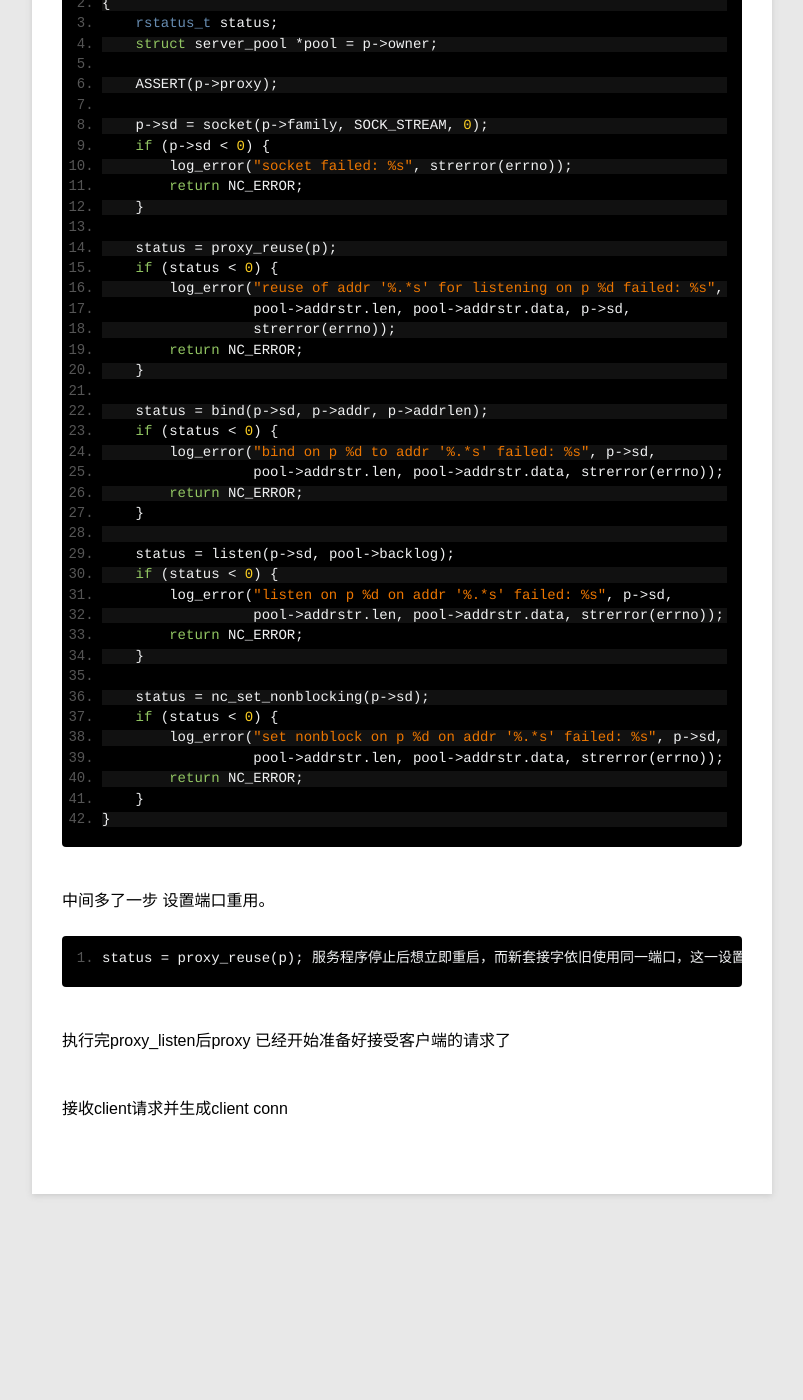
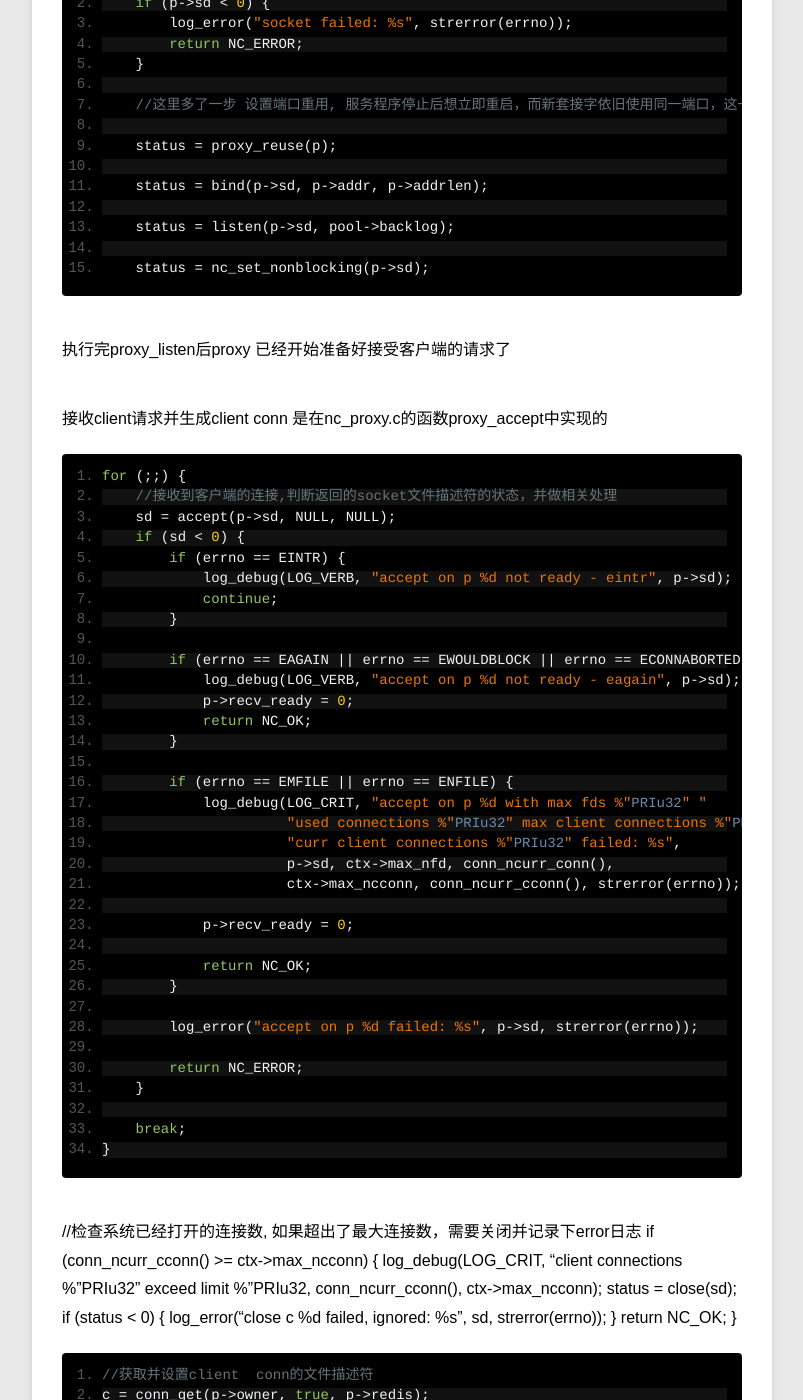
Before and after one commit to johnsonma/johnsonma.github.io, a Jekyll site: the page built from _posts/blog/2014-01-10-nc-3.md, in a window 1280 px wide and 1400 px high, scrolled down 898 px. Shown: the whole window, without its empty margins (78-881 px from the left). Built offline with Jekyll 4.4.1, drawn with Linux system fonts in a browser that asks for light colours; Markdown is read by kramdown in place of the engine named in the settings; before the commit the page ends 2172 px from its top, so only the background shows below that; some of the changed text lies outside the part shown.

Commit message:
add new post

```diff
--- a/_posts/blog/2014-01-10-nc-3.md
+++ b/_posts/blog/2014-01-10-nc-3.md
@@ -27,56 +27,78 @@ unix 网络编程的相关资料有更具体的介绍
 下面我们来看nc 中proxy socket的建立
 在nc_proxy.c 的proxy_listen 函数实现了上面的步骤
 
-	static rstatus_t proxy_listen(struct context *ctx, struct conn *p)
-    {
-	    rstatus_t status;
-	    struct server_pool *pool = p->owner;
-
-	    ASSERT(p->proxy);
-
 	    p->sd = socket(p->family, SOCK_STREAM, 0);
 	    if (p->sd < 0) {
 	        log_error("socket failed: %s", strerror(errno));
 	        return NC_ERROR;
 	    }
 
+	    //这里多了一步 设置端口重用, 服务程序停止后想立即重启，而新套接字依旧使用同一端口，这一设置非常有用
+
 	    status = proxy_reuse(p);
-	    if (status < 0) {
-	        log_error("reuse of addr '%.*s' for listening on p %d failed: %s",
-	                  pool->addrstr.len, pool->addrstr.data, p->sd,
-	                  strerror(errno));
-	        return NC_ERROR;
-	    }
 
 	    status = bind(p->sd, p->addr, p->addrlen);
-	    if (status < 0) {
-	        log_error("bind on p %d to addr '%.*s' failed: %s", p->sd,
-	                  pool->addrstr.len, pool->addrstr.data, strerror(errno));
-	        return NC_ERROR;
-	    }
 
 	    status = listen(p->sd, pool->backlog);
-	    if (status < 0) {
-	        log_error("listen on p %d on addr '%.*s' failed: %s", p->sd,
-	                  pool->addrstr.len, pool->addrstr.data, strerror(errno));
-	        return NC_ERROR;
-	    }
 
 	    status = nc_set_nonblocking(p->sd);
-	    if (status < 0) {
-	        log_error("set nonblock on p %d on addr '%.*s' failed: %s", p->sd,
-	                  pool->addrstr.len, pool->addrstr.data, strerror(errno));
-	        return NC_ERROR;
-	    }
-    }
 
-中间多了一步 设置端口重用。
-
-	status = proxy_reuse(p);
-服务程序停止后想立即重启，而新套接字依旧使用同一端口，这一设置非常有用
 
 
 执行完proxy_listen后proxy 已经开始准备好接受客户端的请求了
 
 
-接收client请求并生成client conn
+接收client请求并生成client conn 是在nc_proxy.c的函数proxy_accept中实现的
+
+	for (;;) {
+	    //接收到客户端的连接,判断返回的socket文件描述符的状态，并做相关处理
+        sd = accept(p->sd, NULL, NULL);
+        if (sd < 0) {
+            if (errno == EINTR) {
+                log_debug(LOG_VERB, "accept on p %d not ready - eintr", p->sd);
+                continue;
+            }
+
+            if (errno == EAGAIN || errno == EWOULDBLOCK || errno == ECONNABORTED) {
+                log_debug(LOG_VERB, "accept on p %d not ready - eagain", p->sd);
+                p->recv_ready = 0;
+                return NC_OK;
+            }
+
+            if (errno == EMFILE || errno == ENFILE) {
+                log_debug(LOG_CRIT, "accept on p %d with max fds %"PRIu32" "
+                          "used connections %"PRIu32" max client connections %"PRIu32" "
+                          "curr client connections %"PRIu32" failed: %s",
+                          p->sd, ctx->max_nfd, conn_ncurr_conn(),
+                          ctx->max_ncconn, conn_ncurr_cconn(), strerror(errno));
+
+                p->recv_ready = 0;
+
+                return NC_OK;
+            }
+
+            log_error("accept on p %d failed: %s", p->sd, strerror(errno));
+
+            return NC_ERROR;
+        }
+
+        break;
+    }
+
+   //检查系统已经打开的连接数, 如果超出了最大连接数，需要关闭并记录下error日志
+   if (conn_ncurr_cconn() >= ctx->max_ncconn) {
+        log_debug(LOG_CRIT, "client connections %"PRIu32" exceed limit %"PRIu32,
+                  conn_ncurr_cconn(), ctx->max_ncconn);
+        status = close(sd);
+        if (status < 0) {
+            log_error("close c %d failed, ignored: %s", sd, strerror(errno));
+        }
+        return NC_OK;
+    }
+
+	//获取并设置client  conn的文件描述符
+    c = conn_get(p->owner, true, p->redis);
+    c->sd = sd;
+
+    //设置client conn为非阻塞模式
+    status = nc_set_nonblocking(c->sd);
```
Also changed, not shown: other parts of _posts/blog/2014-01-10-nc-3.md (+2 -2 lines), _posts/blog/2014-01-10-nc-4.md (added, +110 -0 lines), _posts/blog/2014-01-10-nc-5.md (added, +5 -0 lines).
